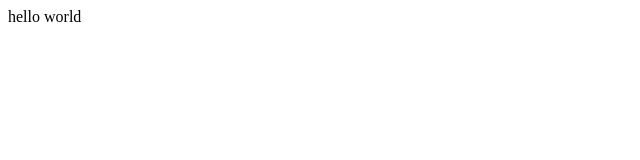
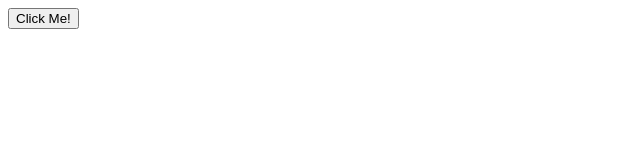
Before and after one commit to nathodius/nathodius.github.io, a plain HTML site: page index.html in a window 1280 px wide. Shown: the full height of the page, 0-640 px from the left. Drawn offline with Linux system fonts and the light colour scheme.

Commit message:
add button

```diff
--- a/index.html
+++ b/index.html
@@ -1,5 +1,4 @@
 <head>
-hello world
 
 <script>
   (function(apiKey){
@@ -36,3 +35,7 @@ hello world
 </script>
 
 </head>
+
+<body>
+<button type="button" onclick="alert('Hello world!')">Click Me!</button>
+</body>
```
